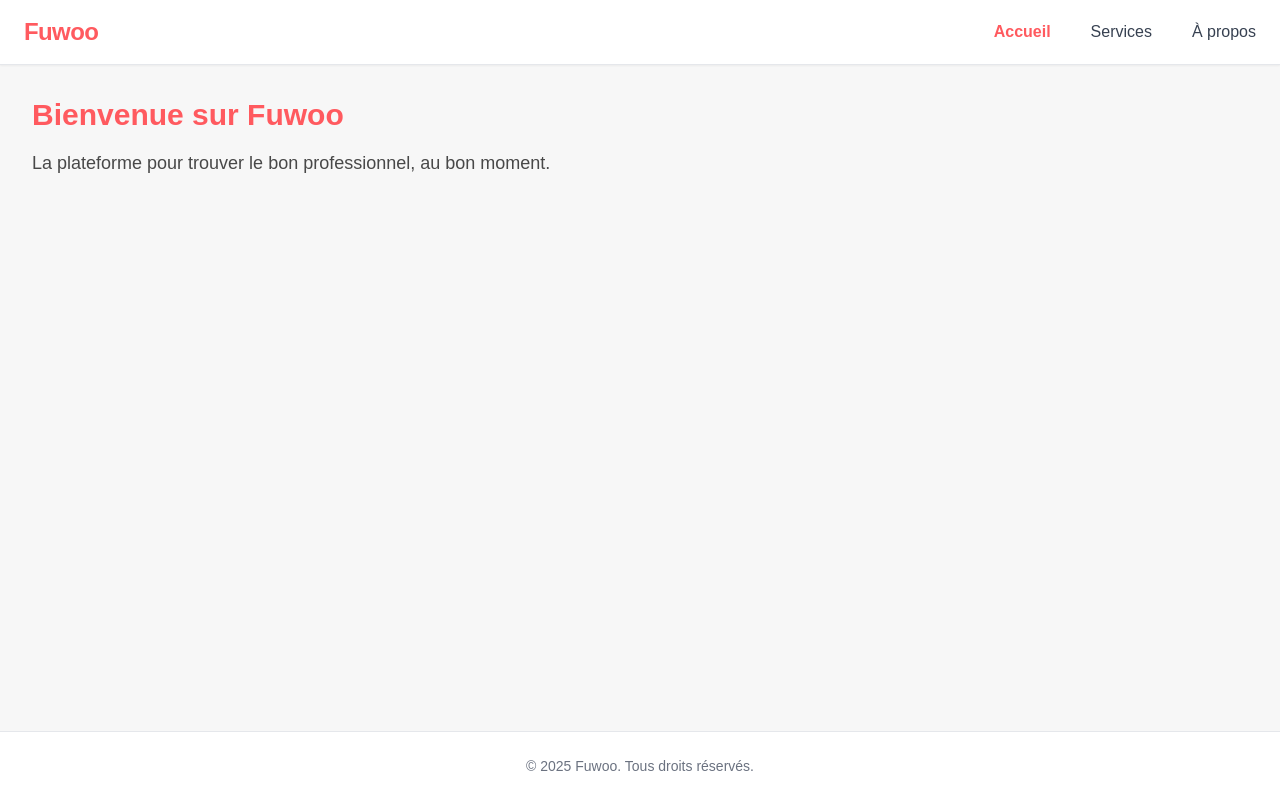
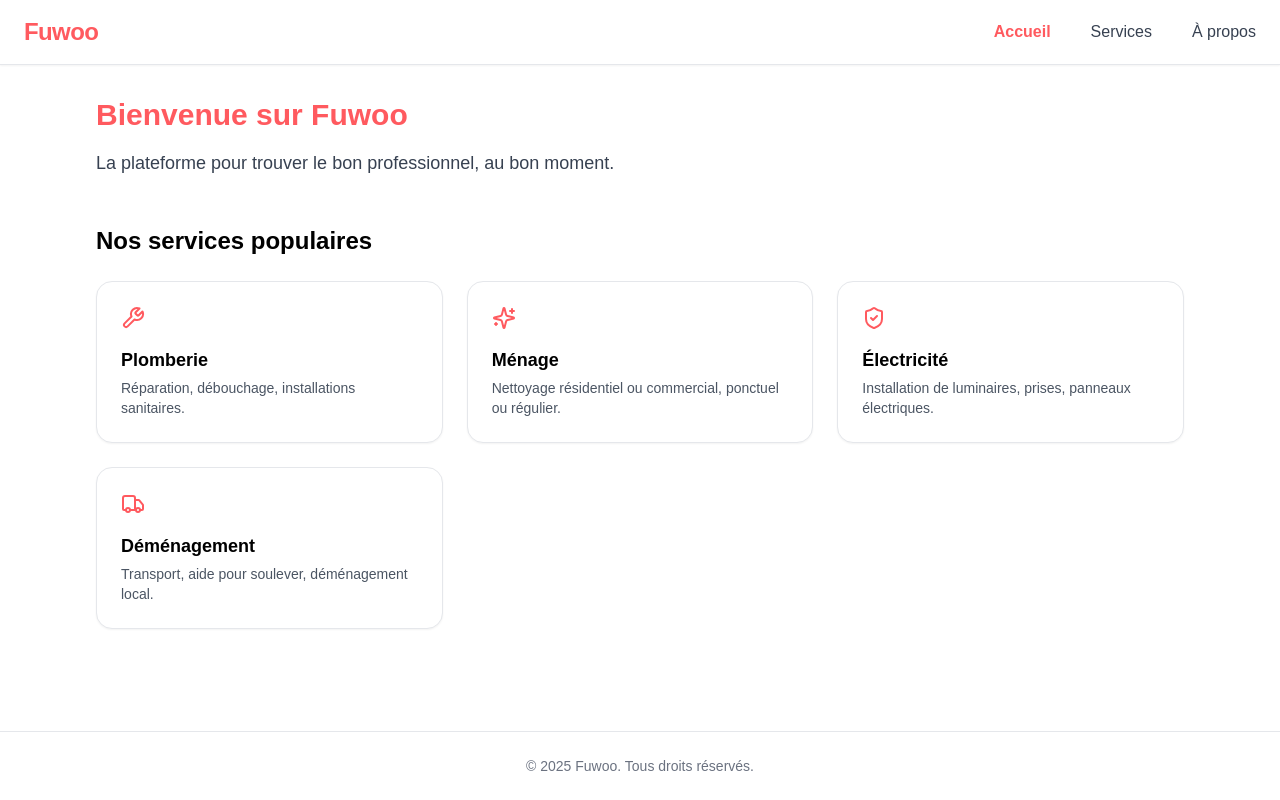
Before and after one commit to foleblanc8/fuwoo-bonne-version, a React (Vite) app: page / in a window 1280 px wide. Built offline with nearby package versions, Linux system fonts and the light colour scheme; a web font is replaced by a local one.

Commit message:
Ajout de la page Home avec les services populaires

```diff
--- a/src/components/Layout.tsx
+++ b/src/components/Layout.tsx
@@ -1,3 +1,4 @@
+// Layout.tsx
 import { ReactNode } from "react";
 import Header from "./Header";
 import Footer from "./Footer";
@@ -8,7 +9,7 @@ type LayoutProps = {
 
 const Layout = ({ children }: LayoutProps) => {
   return (
-    <div className="min-h-screen flex flex-col bg-fuwoo-background text-fuwoo-text font-sans">
+    <div className="min-h-screen flex flex-col font-sans">
       <Header />
       <main className="flex-grow">{children}</main>
       <Footer />
--- a/src/components/ServiceCard.tsx
+++ b/src/components/ServiceCard.tsx
@@ -9,7 +9,7 @@ interface ServiceCardProps {
 
 export default function ServiceCard({ icon, title, description }: ServiceCardProps) {
   return (
-    <div className="bg-white rounded-2xl p-6 shadow-sm hover:shadow-md transition border border-gray-200 hover:border-fuwoo-primary">
+    <div className="bg-white rounded-2xl p-6 shadow-sm hover:shadow-md hover:scale-105 transition-all duration-200 border border-gray-200 hover:border-fuwoo-primary">
       <div className="text-fuwoo-primary text-3xl mb-4">{icon}</div>
       <h3 className="text-lg font-semibold mb-1">{title}</h3>
       <p className="text-sm text-gray-600">{description}</p>
--- /dev/null
+++ b/src/data/services.ts
@@ -0,0 +1,28 @@
+import React from "react";
+// src/data/services.ts
+import { Wrench, Sparkles, ShieldCheck, Truck } from "lucide-react";
+
+const services = [
+  {
+    icon: Wrench,
+    title: "Plomberie",
+    description: "Réparation, débouchage, installations sanitaires.",
+  },
+  {
+    icon: Sparkles,
+    title: "Ménage",
+    description: "Nettoyage résidentiel ou commercial, ponctuel ou régulier.",
+  },
+  {
+    icon: ShieldCheck,
+    title: "Électricité",
+    description: "Installation de luminaires, prises, panneaux électriques.",
+  },
+  {
+    icon: Truck,
+    title: "Déménagement",
+    description: "Transport, aide pour soulever, déménagement local.",
+  },
+];
+
+export default services;
--- a/src/pages/Home.tsx
+++ b/src/pages/Home.tsx
@@ -1,7 +1,49 @@
-const Home = () => (
-  <div className="p-8">
-    <h1 className="text-3xl font-bold text-fuwoo-primary">Bienvenue sur Fuwoo</h1>
-    <p className="mt-4 text-lg">La plateforme pour trouver le bon professionnel, au bon moment.</p>
-  </div>
-);
+// File: src/pages/Home.tsx
+import services from "../data/services";
+import ServiceCard from "../components/ServiceCard";
+
+const Home = () => {
+  console.log("services dans Home.tsx:", services);
+
+  return (
+    <div className="p-8 max-w-6xl mx-auto">
+      <h1 className="text-3xl font-bold text-fuwoo-primary">Bienvenue sur Fuwoo</h1>
+      <p className="mt-4 text-lg text-gray-700">
+        La plateforme pour trouver le bon professionnel, au bon moment.
+      </p>
+
+      <section className="mt-12">
+        <h2 className="text-2xl font-semibold mb-6">Nos services populaires</h2>
+        <div className="grid gap-6 grid-cols-1 sm:grid-cols-2 lg:grid-cols-3">
+          {services.map((service) => {
+            const Icon = service.icon;
+            return (
+              <ServiceCard
+                key={service.title}
+                icon={<Icon />}
+                title={service.title}
+                description={service.description}
+              />
+            );
+          })}
+        </div>
+      </section>
+    </div>
+  );
+};
+
 export default Home;
+
+// This code defines a Home component in a React application using TypeScript and Tailwind CSS.
+// The component serves as the landing page for the application, welcoming users to Fuwoo, a platform designed to connect them with professionals for various services.
+// It imports a list of services from a data file and a ServiceCard component for displaying individual service cards.
+// The Home component renders a title, a brief description, and a section showcasing popular services. It uses Tailwind CSS classes for styling, ensuring a modern and responsive design.
+// The services are displayed in a grid layout, with the first three services being shown. Each service card includes an icon, title, and description, providing users with a quick overview of the offerings.
+// The component is exported for use in other parts of the application, making it a key part of the user experience.
+// The Home component is designed to be visually appealing and user-friendly, with a focus on providing clear and concise information about the services offered by Fuwoo. The use of Tailwind CSS allows for easy customization and responsive design, ensuring that the page looks good on various devices.
+// The overall structure and design of the Home component aim to create a welcoming and engaging experience for users, encouraging them to explore the platform further. By highlighting popular services, the component aims to attract user interest and drive engagement with the application.
+// The Home component is a crucial part of the application, as it serves as the first point of contact for users. By providing a clear and concise overview of the platform's offerings, the component aims to create a positive first impression and encourage users to explore further.
+// The use of icons and a grid layout enhances the visual appeal of the page, making it easy for users to navigate and understand the services available. The component is designed to be modular and reusable, allowing for easy updates and modifications in the future.
+// The Home component is an essential part of the Fuwoo application, providing a welcoming and informative introduction to the platform. By combining modern design with user-friendly functionality, the component aims to create a positive and engaging experience for users from the moment they arrive on the site.
+// The Home component is a key part of the user experience, serving as a gateway to the various services and features offered by Fuwoo. By providing a clear and engaging introduction, the component aims to attract and retain users, ultimately contributing to the success of the platform.
+// The use of Tailwind CSS allows for easy customization and responsive design, ensuring that the Home component looks good on various devices and screen sizes. The modular structure of the component makes it easy to maintain and update, allowing for future enhancements and improvements.
--- a/src/pages/Services.tsx
+++ b/src/pages/Services.tsx
@@ -1,4 +1,4 @@
-import ServiceCard from "@/components/ServiceCard";
+import ServiceCard from "../components/ServiceCard";
 import { Wrench, Sparkles, ShieldCheck, Truck } from "lucide-react";
 
 const services = [
```
